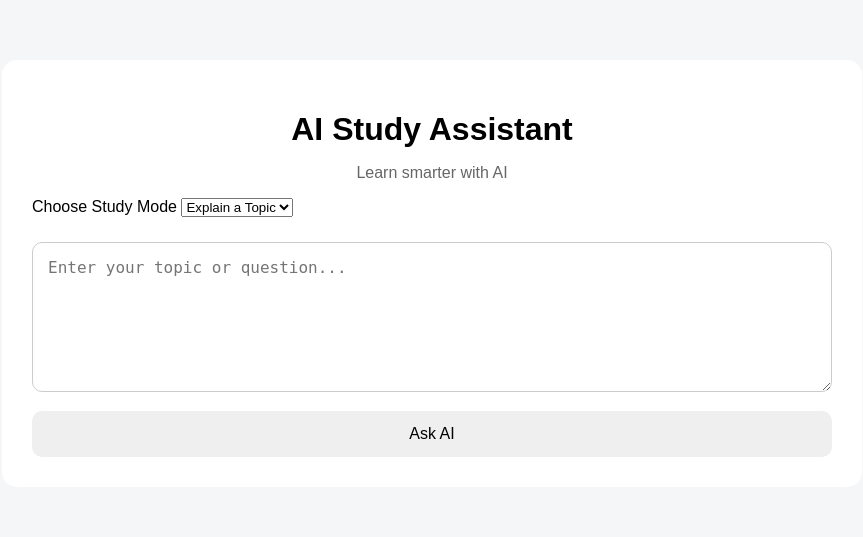
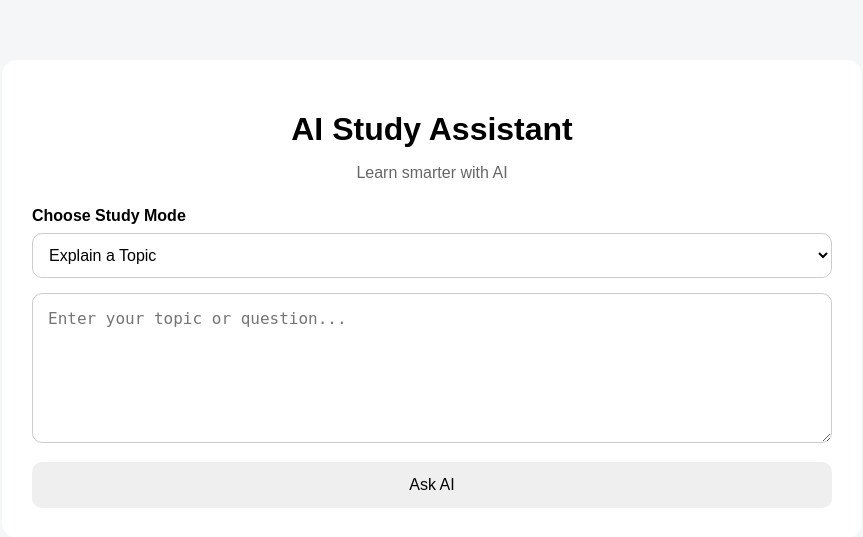
Before and after one commit to kjsskotha/AI_Study_Assistant, a Flask app: page / in a window 1280 px wide. Shown: the top 537 px of the page, without its empty margins (208-1071 px from the left). Run offline with Flask 3, Linux system fonts and the light colour scheme.

Commit message:
Update style.css

```diff
--- a/static/style.css
+++ b/static/style.css
@@ -23,11 +23,28 @@ h1 {
     color: #666;
 }
 
+label {
+    display: block;
+    margin-top: 25px;
+    margin-bottom: 8px;
+    font-weight: bold;
+}
+
+select {
+    width: 100%;
+    padding: 12px;
+    box-sizing: border-box;
+    border-radius: 10px;
+    border: 1px solid #ccc;
+    font-size: 16px;
+    background: white;
+}
+
 textarea {
     width: 100%;
     height: 150px;
     padding: 15px;
-    margin-top: 25px;
+    margin-top: 15px;
     box-sizing: border-box;
     border-radius: 10px;
     border: 1px solid #ccc;
@@ -52,6 +69,13 @@ button {
     background: #f4f6f8;
 }
 
-.answer p {
+.ai-answer {
+    white-space: pre-wrap;
     line-height: 1.6;
 }
+
+hr {
+    margin: 20px 0;
+    border: none;
+    border-top: 1px solid #ddd;
+}
```
